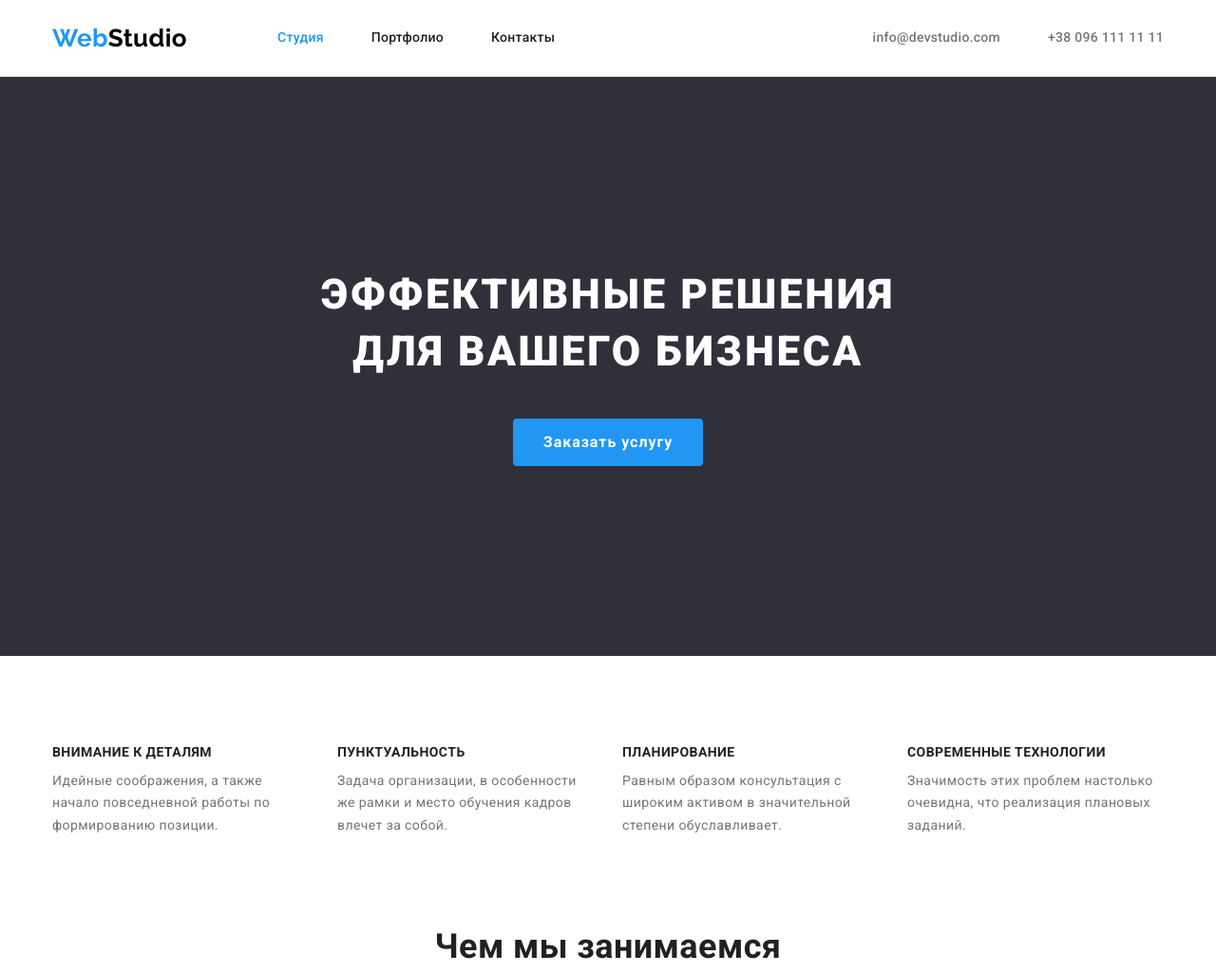
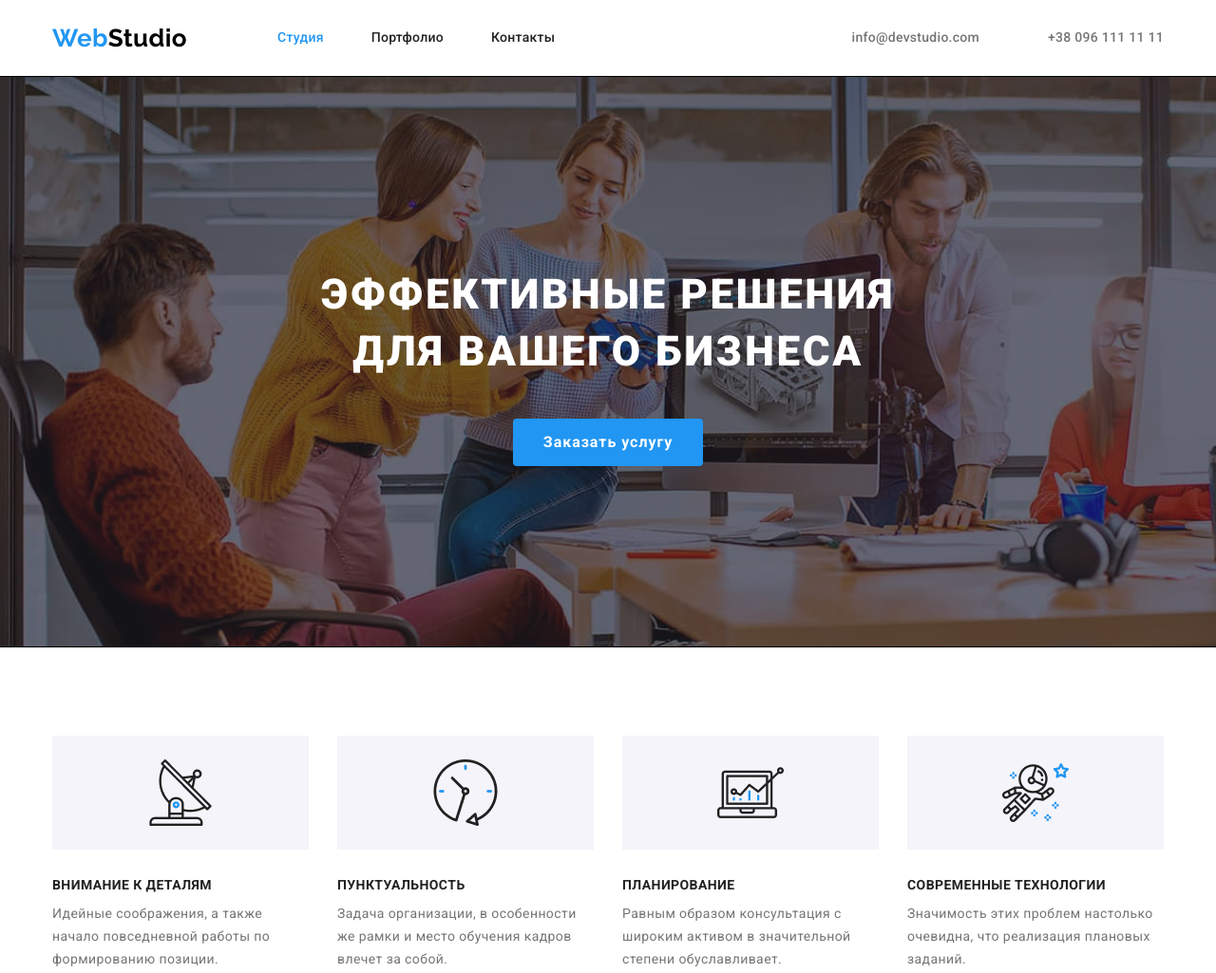
Before and after one commit to danondanissimo/goit-markup-hw-03, a plain HTML site: page index.html in a window 1280 px wide. Shown: the top 1025 px of the page at 95% size. Drawn offline with nearby package versions, Linux system fonts and the light colour scheme.

Commit message:
Adds background and icons
Added background for hero and icons for features

```diff
--- a/css/styles.css
+++ b/css/styles.css
@@ -20,7 +20,7 @@ body {
 }
 
 header {
-  border-bottom: 1px solid #ECECEC;
+  border-bottom: 1px solid #ececec;
 }
 
 /* Утилиты */
@@ -134,9 +134,10 @@ section {
 }
 
 .contacts {
-  /* background-color: red; */
+  /* background-color: lavender; */
   padding-top: 32px;
   padding-bottom: 32px;
+  padding-left: 22px;
   display: block;
   color: var(--secondary-color);
   line-height: 1.14;
@@ -149,13 +150,33 @@ section {
   color: var(--accent);
 }
 
+/* .contacts.link::before {
+  content: '';
+  height: 12px;
+  width: 16px;
+  outline: 1px solid red;
+  background-image: url(./css-images/envelope.png);
+  background-size: contain;
+  background-position: center;
+  background-repeat: no-repeat;
+} */
+
 /* Герой */
 
 .hero {
-  background-color: var(--additional-background-color);
   text-align: center;
   padding-top: 200px;
   padding-bottom: 200px;
+  margin-left: auto;
+  margin-right: auto;
+  outline: 1px solid black;
+  background-color: var(--additional-background-color);
+  background-image: linear-gradient(to right, rgba(47, 48, 58, 0.4), rgba(47, 48, 58, 0.4)),
+    url(./css-images/background.jpg);
+  max-width: 1600px;
+  height: 600px;
+  background-size: cover;
+  background-repeat: no-repeat;
 }
 
 .hero-title {
@@ -227,7 +248,7 @@ section {
 }
 
 .feature-title {
-  margin-top: 0px;
+  margin-top: 30px;
   margin-bottom: 10px;
   font-weight: 700;
   font-size: 14px;
@@ -249,6 +270,32 @@ section {
 .feature-list-item {
   width: 270px;
   margin: 15px;
+}
+
+.feature-list-item::before {
+  content: '';
+  display: block;
+  height: 120px;
+  background-position: center;
+  background-repeat: no-repeat;
+  background-size: contain;
+  background-color: var(--secondary-background-color);
+}
+
+.feature-list-item.icon-satellite::before {
+  background-image: url(./css-images/satellite.png);
+}
+
+.feature-list-item.icon-wall-clock::before {
+  background-image: url(./css-images/wall-clock.png);
+}
+
+.feature-list-item.icon-notebook::before {
+  background-image: url(./css-images/notebook.png);
+}
+
+.feature-list-item.icon-astronaut::before {
+  background-image: url(./css-images/astronaut.png);
 }
 
 .section-team {
--- a/index.html
+++ b/index.html
@@ -62,28 +62,28 @@
           <!--Скрытый заголовок-->
           <h2 class="visually-hidden">Преимущества</h2>
           <ul class="feature-list list">
-            <li class="feature-list-item">
+            <li class="feature-list-item icon-satellite">
               <h3 class="feature-title">Внимание к деталям</h3>
               <p class="feature-text">
                 Идейные соображения, а также начало повседневной работы по формированию позиции.
               </p>
             </li>
 
-            <li class="feature-list-item">
+            <li class="feature-list-item icon-wall-clock">
               <h3 class="feature-title">Пунктуальность</h3>
               <p class="feature-text">
                 Задача организации, в особенности же рамки и место обучения кадров влечет за собой.
               </p>
             </li>
 
-            <li class="feature-list-item">
+            <li class="feature-list-item icon-notebook">
               <h3 class="feature-title">Планирование</h3>
               <p class="feature-text">
                 Равным образом консультация с широким активом в значительной степени обуславливает.
               </p>
             </li>
 
-            <li class="feature-list-item">
+            <li class="feature-list-item icon-astronaut">
               <h3 class="feature-title">Современные технологии</h3>
               <p class="feature-text">
                 Значимость этих проблем настолько очевидна, что реализация плановых заданий.
```
Also changed, not shown: css/css-images/astronaut.png (added), css/css-images/background.jpg (added), css/css-images/notebook.png (added), css/css-images/satellite.png (added), css/css-images/wall-clock.png (added).
